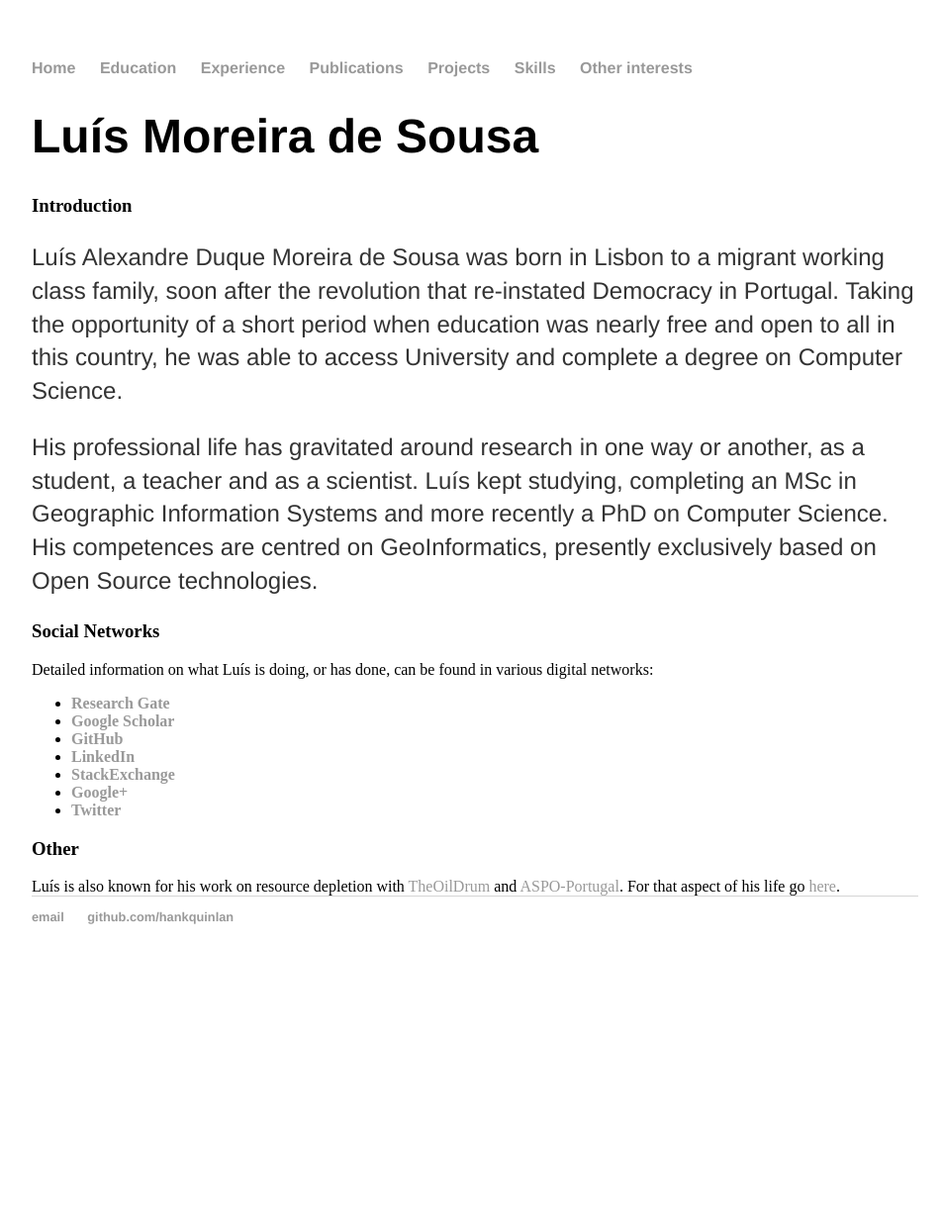
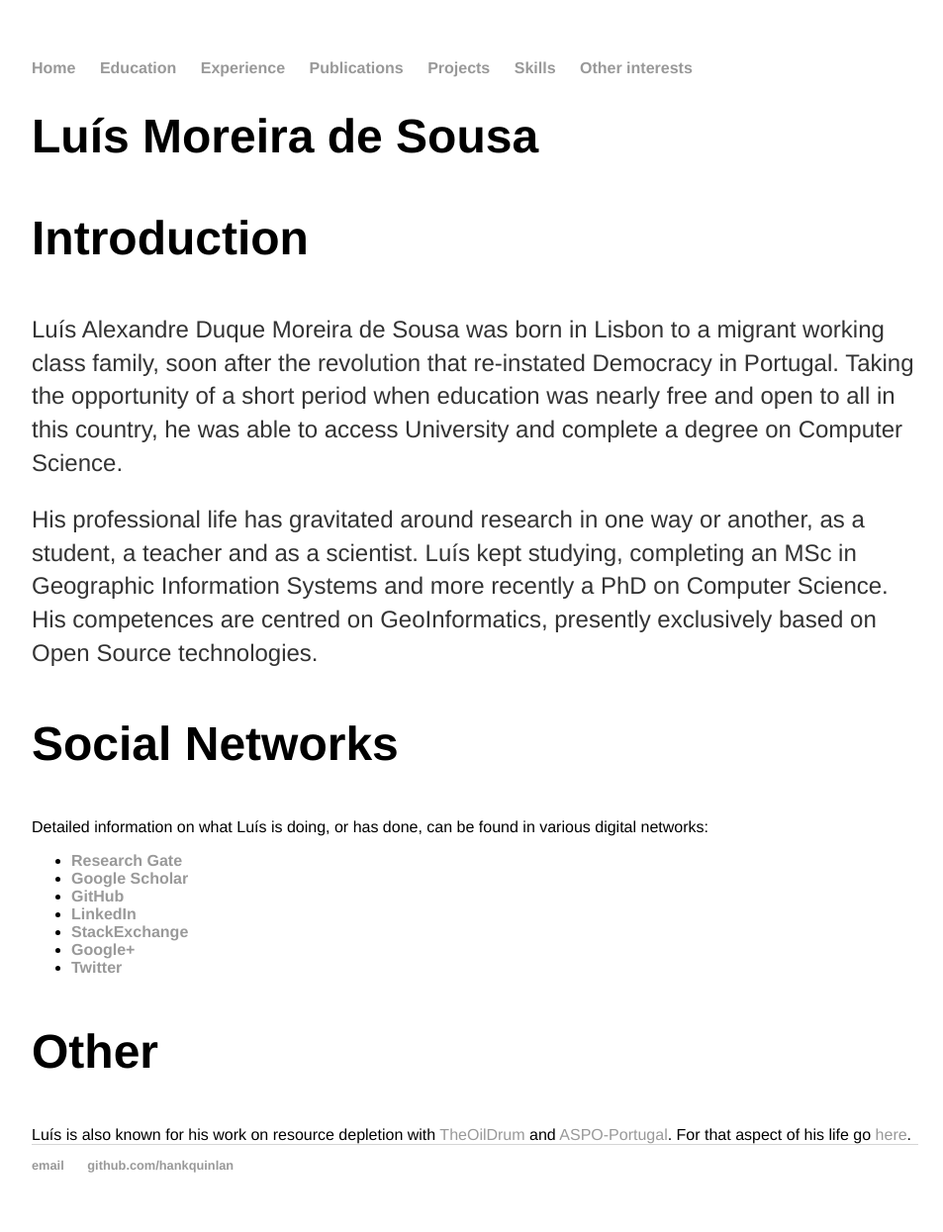
Before and after one commit to ldesousa/ldesousa.github.io, a Jekyll site: the page built from index.html, in a window 1280 px wide. Shown: the whole page at 99% size, without its empty margins (160-1113 px from the left). Built offline with Jekyll 4.4.1, drawn with Linux system fonts in a browser that asks for light colours; before the commit the page ends 994 px from its top, so only the background shows below that.

Commit message:
Expanding font settings

```diff
--- a/css/main.css
+++ b/css/main.css
@@ -1,6 +1,7 @@
 body {
     margin: 60px auto;
     width: 70%;
+    font-family:'Helvetica', 'Arial', 'Sans-Serif';
 }
 nav ul, footer ul {
     font-family:'Helvetica', 'Arial', 'Sans-Serif';
@@ -23,10 +24,15 @@ h1 {
     font-size: 3em;
     font-family:'Helvetica', 'Arial', 'Sans-Serif';
 }
+h2, h3, h4 {
+    font-size: 3em;
+    font-family:'Helvetica', 'Arial', 'Sans-Serif';
+}
 p {
     font-size: 1.5em;
     line-height: 1.4em;
     color: #333;
+    font-family:'Helvetica', 'Arial', 'Sans-Serif';
 }
 footer {
     border-top: 1px solid #d5d5d5;
@@ -45,7 +51,3 @@ ul.posts li {
 content {
     font-family:'Helvetica', 'Arial', 'Sans-Serif';
 }
-
-p{
-	font-family:'Helvetica', 'Arial', 'Sans-Serif';
-}
```
